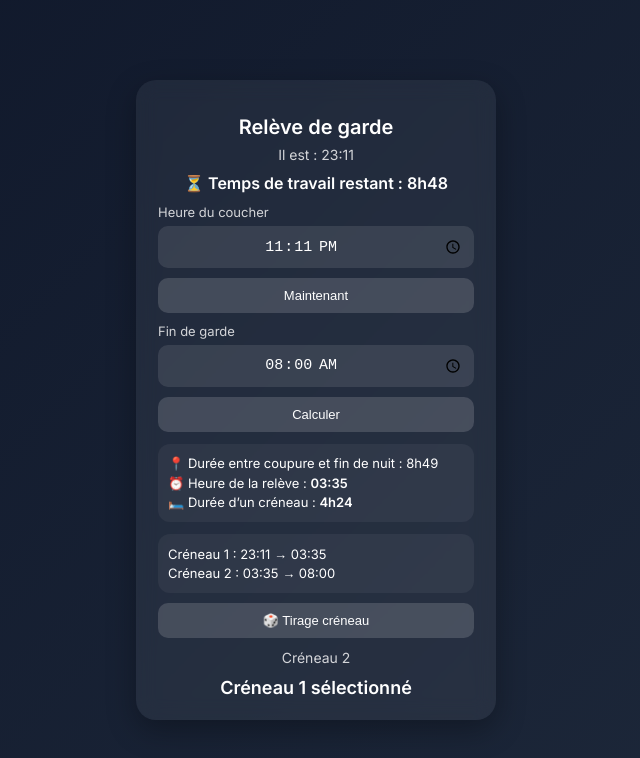
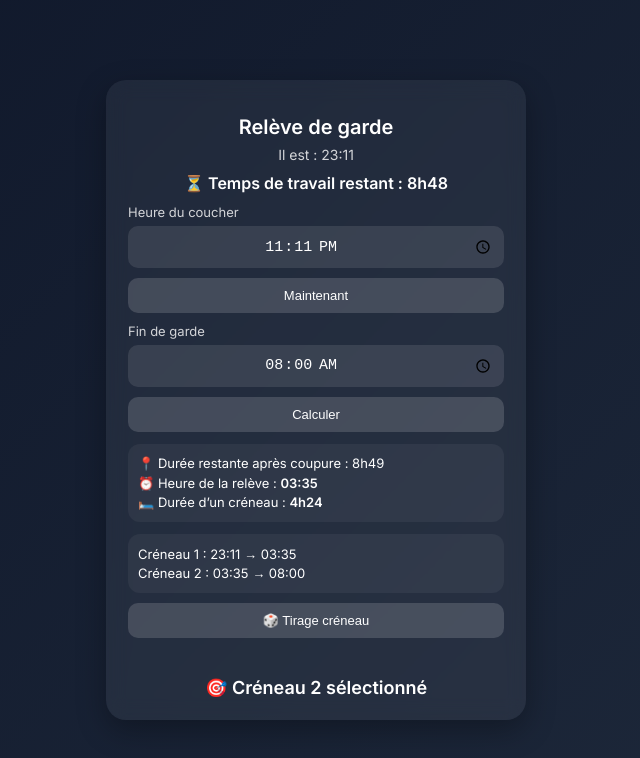
Before and after one commit to Pa7588/Releve-de-garde, a plain HTML site: page index.html in a window 1280 px wide. Both pictures are taken after a click on the button "🎲 Tirage créneau". Shown: the whole page, without its empty margins (324-964 px from the left). Drawn offline with Linux system fonts and the light colour scheme.

Commit message:
Update index.html

```diff
--- a/index.html
+++ b/index.html
@@ -26,7 +26,7 @@
     backdrop-filter: blur(10px);
     border-radius: 20px;
     padding: 22px;
-    width: 360px;
+    width: 420px;
     text-align: center;
     box-shadow: 0 10px 30px rgba(0,0,0,0.3);
   }
@@ -69,9 +69,7 @@
     font-size: 13px;
   }
 
-  button:hover {
-    background: rgba(255,255,255,0.25);
-  }
+  button:hover { background: rgba(255,255,255,0.25); }
 
   .block {
     margin-top: 12px;
@@ -123,7 +121,7 @@
 
   <div class="block" id="shifts"></div>
 
-  <button onclick="randomPick()">🎲 Tirage créneau</button>
+  <button id="drawBtn" onclick="randomPick()">🎲 Tirage créneau</button>
 
   <div class="roulette" id="roulette">---</div>
   <div class="big" id="winner"></div>
@@ -139,16 +137,15 @@ function formatTime(d){
 }
 
 function formatDuration(ms){
-  const h = Math.floor(ms/3600000);
-  const m = Math.floor((ms%3600000)/60000);
+  const h=Math.floor(ms/3600000);
+  const m=Math.floor((ms%3600000)/60000);
   return `${h}h${pad(m)}`;
 }
 
 function getDates(){
-  const s = document.getElementById('startTime').value;
-  const e = document.getElementById('endTime').value;
-
-  if(!s || !e) return null;
+  const s=document.getElementById('startTime').value;
+  const e=document.getElementById('endTime').value;
+  if(!s||!e) return null;
 
   const [sh,sm]=s.split(':').map(Number);
   const [eh,em]=e.split(':').map(Number);
@@ -180,10 +177,13 @@ function calculate(){
   document.getElementById('summaryTop').innerHTML=
     `⏳ Temps de travail restant : <b>${formatDuration(remaining)}</b>`;
 
+  const total=end-start;
+  const d1=mid-start;
+
   document.getElementById('middle').innerHTML=
-    `📍 Durée entre coupure et fin de nuit : ${formatDuration(end-start)}<br>`+
+    `📍  Durée restante après coupure : ${formatDuration(total)}<br>`+
     `⏰ Heure de la relève : <b>${formatTime(mid)}</b><br>`+
-    `🛏️ Durée d’un créneau : <b>${formatDuration(mid-start)}</b>`;
+    `🛏️ Durée d’un créneau : <b>${formatDuration(d1)}</b>`;
 
   document.getElementById('shifts').innerHTML=
     `Créneau 1 : ${formatTime(start)} → ${formatTime(mid)}<br>`+
@@ -200,6 +200,12 @@ function setNow(){
 
 function randomPick(){
 
+  const btn=document.getElementById('drawBtn');
+  btn.disabled=true;
+
+  document.getElementById('winner').innerText="";
+  document.getElementById('roulette').innerText="---";
+
   let i=0;
   const spins=["Créneau 1","Créneau 2"];
 
@@ -208,11 +214,20 @@ function randomPick(){
     i++;
   },100);
 
+  const pick = Math.random() < 0.5 ? 1 : 2; // SINGLE RANDOM ONCE
+
   setTimeout(()=>{
     clearInterval(anim);
-    const pick=Math.random()<0.5?1:2;
+
+    document.getElementById('roulette').innerText="";
+
     document.getElementById('winner').innerText=
-      pick===1?"Créneau 1 sélectionné":"Créneau 2 sélectionné";
+      pick===1
+        ? "🎯 Créneau 1 sélectionné"
+        : "🎯 Créneau 2 sélectionné";
+
+    btn.disabled=false;
+
   },1400);
 }
 
```
